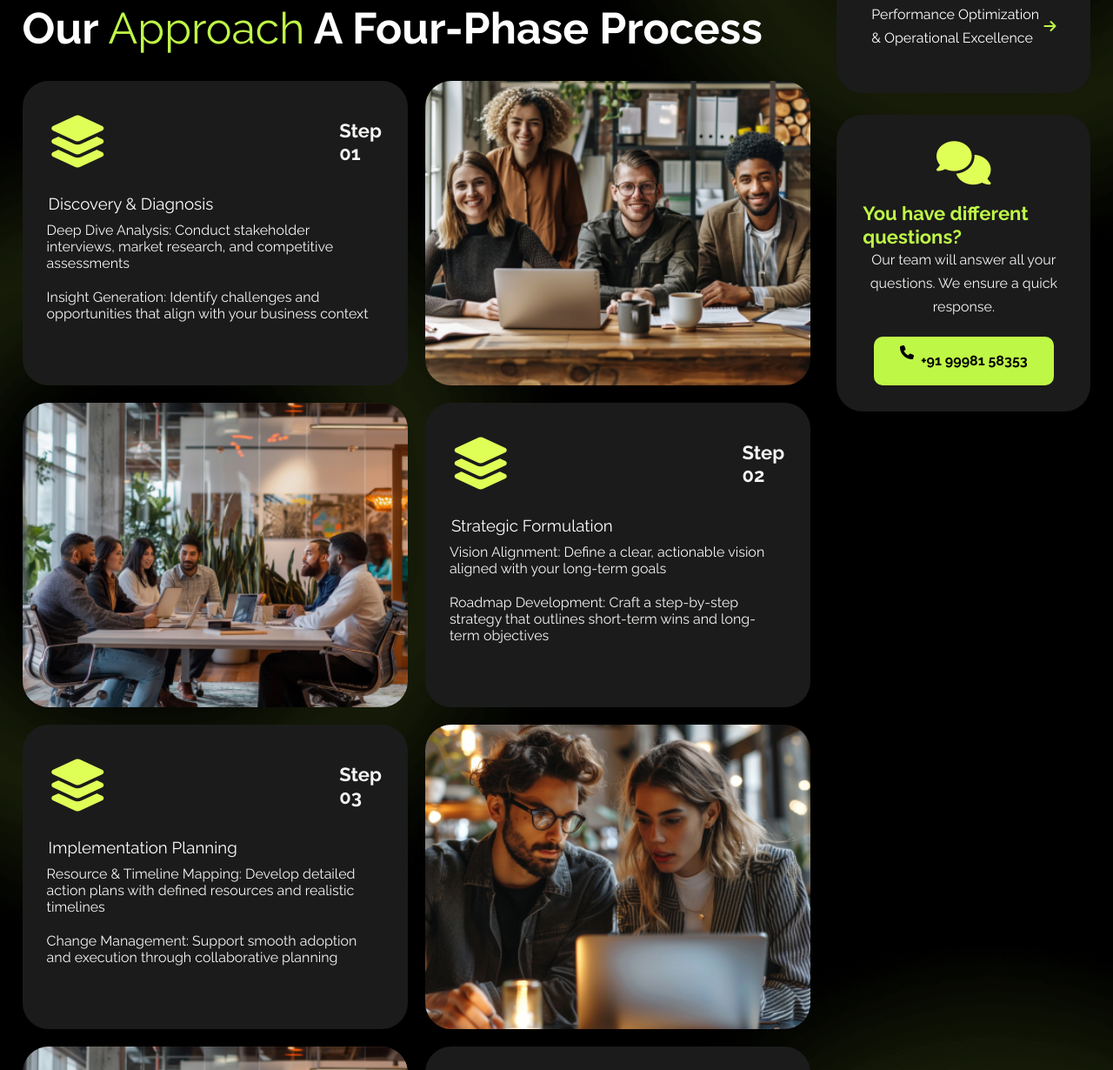
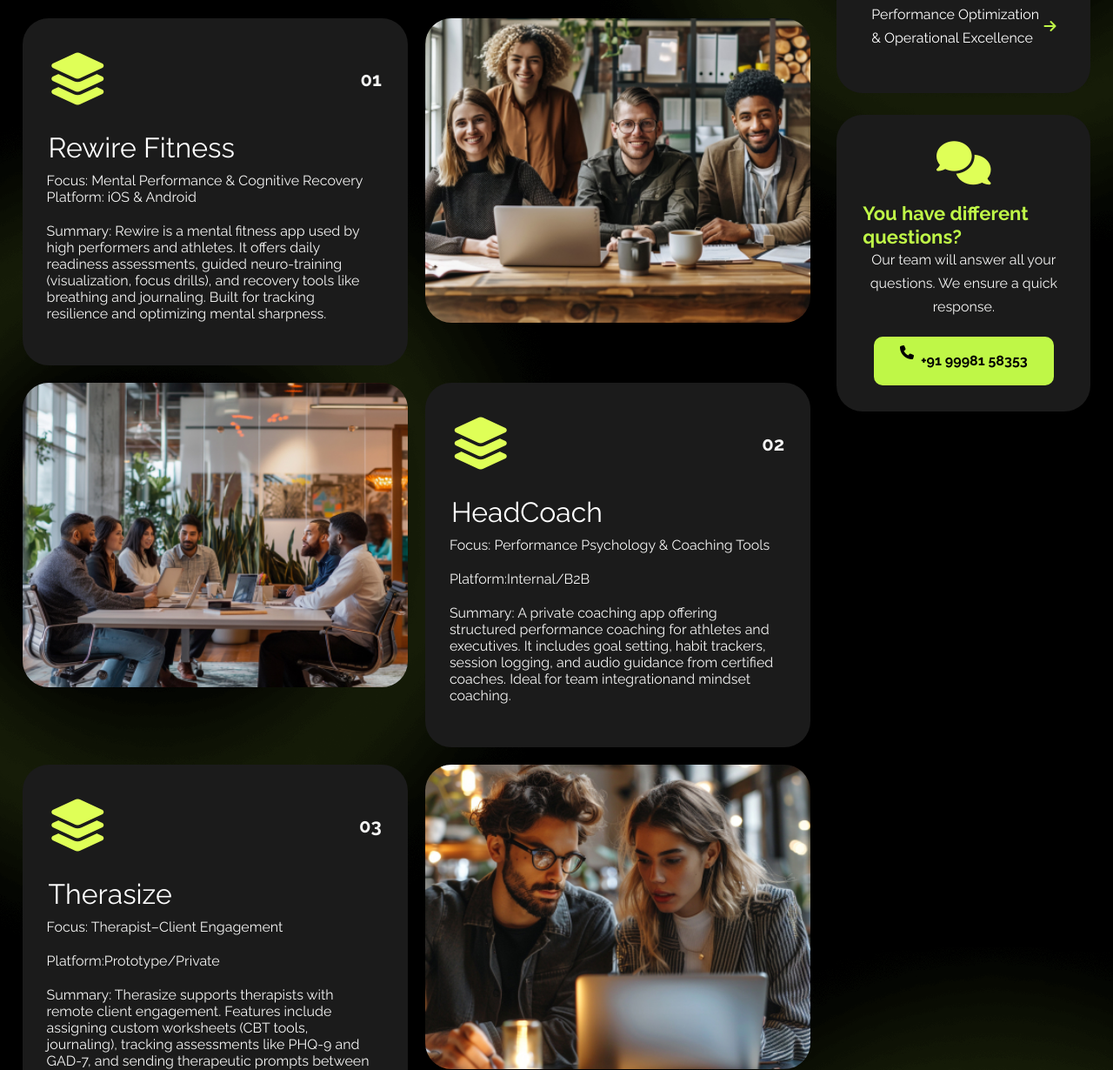
Before and after one commit to Ahmad-Padarwala/mindful-lab-web, a plain HTML site: page pages/portfolio.html in a window 1280 px wide. Shown: the part 1570-2800 px from the top of the page at 87% size. Drawn offline with Linux system fonts and the light colour scheme.

Commit message:
modify portfolio page

```diff
--- a/css/style.css
+++ b/css/style.css
@@ -3599,6 +3599,7 @@
 
           h3 {
             text-align: left;
+            font-size: 2rem;
           }
 
           p {
--- a/pages/portfolio.html
+++ b/pages/portfolio.html
@@ -62,14 +62,14 @@
 
         <!-- main page  start-->
         <div class="header-page-text">
-            <h1>This is  <span> Portfolio</span></h1>
-            <a href="#">Home * <span>Strategy Consulting</span></a>
+            <h1>Our<span> Portfolio</span></h1>
+            <a href="../index.html">Home * <span>Our Portfolio</span></a>
         </div>
         <!-- main page end -->
 
         <!-- slide text start -->
         <marquee direction="left" scrollamount="10" class="slide-text-horizonatal">
-            <p> * Strategy Consulting * Analytics & Reporting * Digital Marketing * Analytics & Reporting</p>
+            <p>* EXPERTISE IN * MENTAL WELLNESS * APPS</p>
         </marquee>
         <!-- slide text end -->
 
@@ -82,17 +82,9 @@
             <div class="left-side-content">
                 <img class="servicepage-main-first-image" src="../images/service-single-img.jpg" alt="">
                 <p>
-                    At Eternal Growth, we believe that every successful business begins with a robust strategy. Our
-                    Strategy
-                    Consulting services are tailored to transform your vision into actionable, measurable plans. Whether
-                    you're a
-                    startup seeking direction or an established organization aiming to pivot, our comprehensive approach
-                    helps you
-                    navigate complexities, seize opportunities, and achieve long-term success. </p>
-                <!-- <p>
-        With a focus on data-driven insights, we build customized strategies that drive traffic, boost engagement, and
-        maximize ROI. Let us help you reach your business goals with impactful digital marketing.
-      </p> -->
+                    I bring a unique blend of empathy, design thinking,
+                    and tech expertise to every project, ensuring your
+                    app is:
                 <h2>Our <span>Approach</span> A Four-Phase Process</h2>
                 <!-- <p>
         Our digital marketing process begins with discovery and research to understand your goals. We then develop a
@@ -104,23 +96,21 @@
                     <div class="box">
                         <div class="header">
                             <i class="fas fa-layer-group"></i>
-                            <span>
-                                Step <br>
-                                01
-                            </span>
+                            <span>01</span>
                         </div>
                         <div class="body">
-                            <h3>Discovery & Diagnosis</h3>
+                            <h3>Rewire Fitness</h3>
                             <p>
-                                <strong>Deep Dive Analysis: </strong>Conduct stakeholder interviews, market research,
-                                and competitive
-                                assessments
+                                <strong>Focus: </strong>Mental Performance & Cognitive Recovery Platform: iOS & Android
                             </p>
+                            <p>
+                                <strong>Summary:</strong>
+                                Rewire is a mental fitness app used by high performers
+                                and athletes. It offers daily readiness assessments, guided
+                                neuro-training (visualization, focus drills), and recovery
+                                tools like breathing and journaling. Built for tracking
+                                resilience and optimizing mental sharpness.
 
-                            <p>
-                                <strong>Insight Generation: </strong> Identify challenges and opportunities that align
-                                with your business
-                                context
                             </p>
                         </div>
                     </div>
@@ -133,42 +123,39 @@
                     <div class="box">
                         <div class="header">
                             <i class="fas fa-layer-group"></i>
-                            <span>
-                                Step <br>
-                                02
-                            </span>
+                            <span>02</span>
                         </div>
                         <div class="body">
-                            <h3>Strategic Formulation</h3>
+                            <h3>HeadCoach</h3>
                             <p>
-                                <strong>Vision Alignment: </strong> Define a clear, actionable vision aligned with your
-                                long-term goals
+                                <strong>Focus: </strong> Performance Psychology & Coaching Tools
                             </p>
+                            <p><strong>Platform:</strong>Internal/B2B</p>
                             <p>
-                                <strong>Roadmap Development: </strong> Craft a step-by-step strategy that outlines
-                                short-term wins and
-                                long-term objectives
+                                <strong>Summary: </strong> A private coaching app offering structured performance
+                                coaching for athletes and executives. It includes goal
+                                setting, habit trackers, session logging, and audio
+                                guidance from certified coaches. Ideal for team integrationand mindset coaching.
                             </p>
                         </div>
                     </div>
                     <div class="box">
                         <div class="header">
                             <i class="fas fa-layer-group"></i>
-                            <span>
-                                Step <br>
-                                03
-                            </span>
+                            <span>03</span>
                         </div>
                         <div class="body">
-                            <h3>Implementation Planning</h3>
+                            <h3>Therasize</h3>
                             <p>
-                                <strong>Resource & Timeline Mapping: </strong> Develop detailed action plans with
-                                defined resources and
-                                realistic timelines
+                                <strong>Focus: </strong> Therapist–Client Engagement
                             </p>
+                            <p><strong>Platform:</strong>Prototype/Private</p>
                             <p>
-                                <strong>Change Management: </strong>Support smooth adoption and execution through
-                                collaborative planning
+                                <strong>Summary: </strong>Therasize supports therapists with remote client
+                                engagement. Features include assigning custom
+                                worksheets (CBT tools, journaling), tracking assessments
+                                like PHQ-9 and GAD-7, and sending therapeutic prompts
+                                between sessions—HIPAA-compliant and clinician-ready.
                             </p>
 
                         </div>
@@ -182,20 +169,20 @@
                     <div class="box">
                         <div class="header">
                             <i class="fas fa-layer-group"></i>
-                            <span>
-                                Step <br>
-                                04
-                            </span>
+                            <span>04</span>
                         </div>
                         <div class="body">
-                            <h3>Monitoring & Optimization</h3>
+                            <h3>CBT Hypnotherapy – MentalFuture</h3>
                             <p>
-                                <strong>Performance Tracking: </strong>Establish KPIs to measure progress and success.
+                                <strong>Focus: </strong>CBT & Hypnotherapy Self-Care
                             </p>
+                            <p><strong>Platform:</strong>IOS</p>
                             <p>
-                                <strong>Continuous Improvement: </strong> Regularly refine the strategy based on data
-                                insights and market
-                                feedback
+                                <strong>Summary: </strong>This app offers cognitive behavioral therapy and
+                                hypnotherapy modules for anxiety, sleep, confidence, and
+                                trauma. Includes mood tracking, audio sessions,
+                                affirmations, and in-app journaling to support therapeutic
+                                progress.
                             </p>
                         </div>
                     </div>
```
